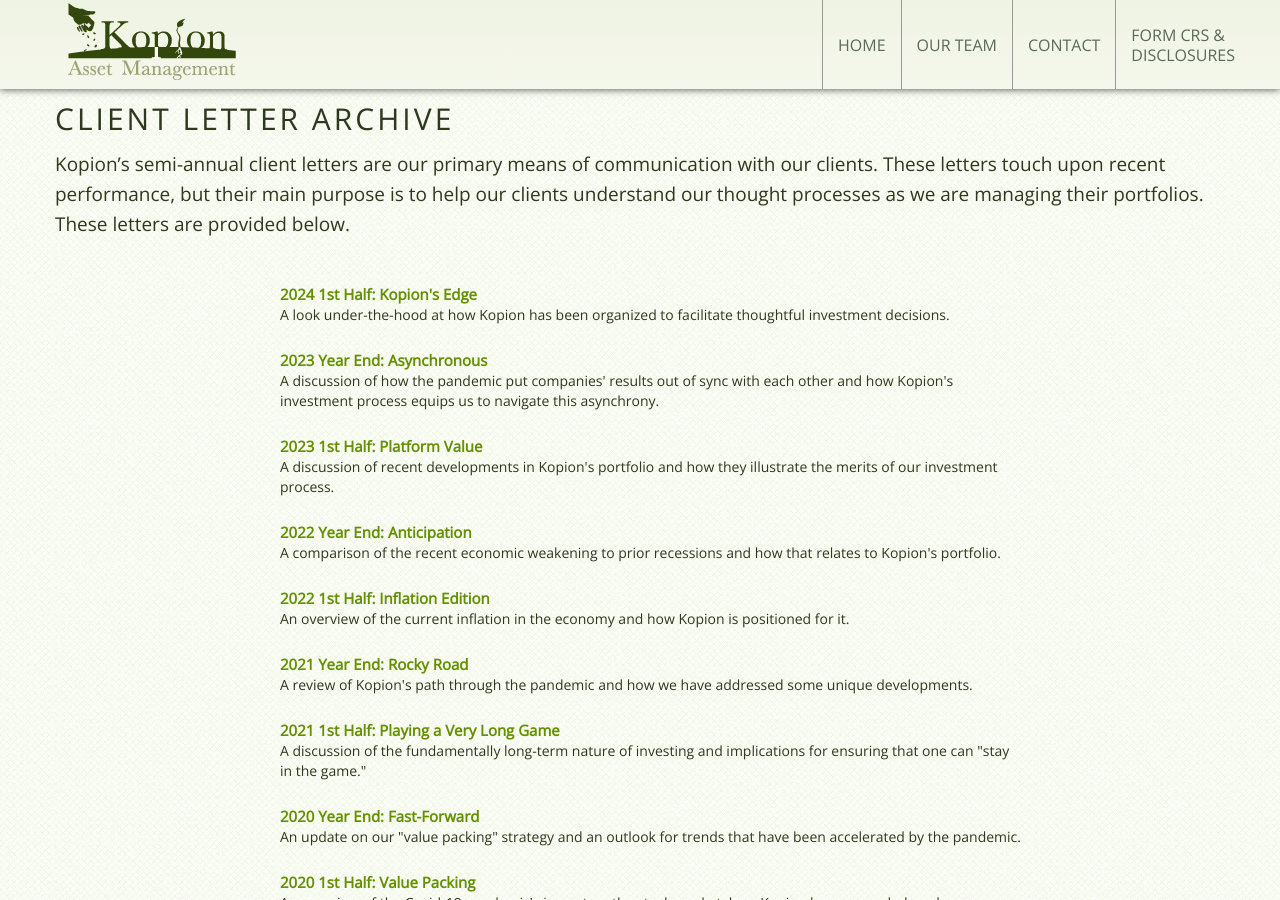
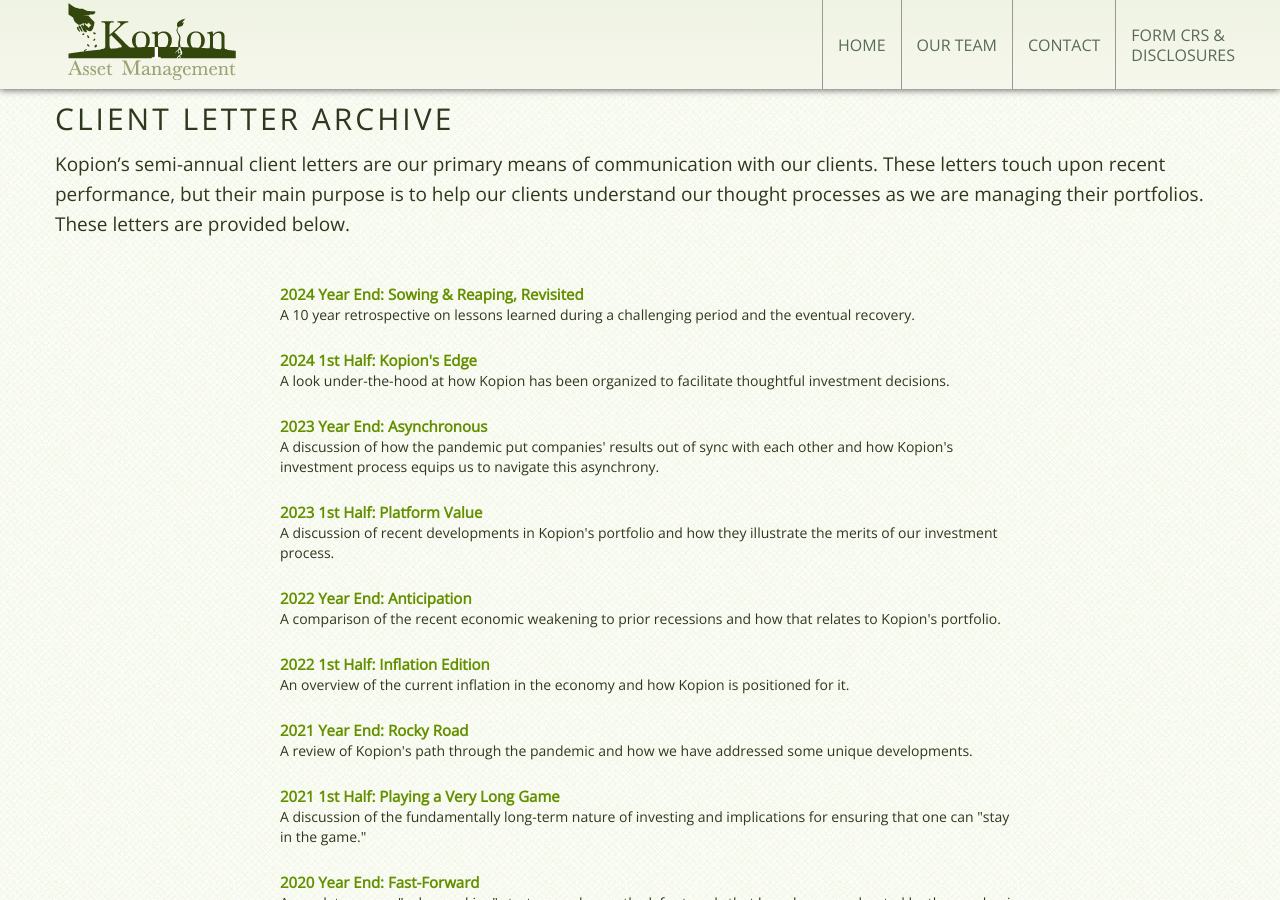
Before and after one commit to tlewismedia/kopion, a Jekyll site: the page built from letters.html, in a window 1280 px wide and 900 px high. Built offline with Jekyll 4.4.1, drawn with Linux system fonts in a browser that asks for light colours.

Commit message:
jan 2025 updates

```diff
--- a/_data/letters.yml
+++ b/_data/letters.yml
@@ -1,4 +1,8 @@
 ---
+-
+  caption: "A 10 year retrospective on lessons learned during a challenging period and the eventual recovery."
+  file: sowing_revisted.pdf
+  title: "2024 Year End: Sowing & Reaping, Revisited"
 -
   caption: "A look under-the-hood at how Kopion has been organized to facilitate thoughtful investment decisions."
   file: kopion-edge.pdf
--- a/performance.html
+++ b/performance.html
@@ -16,7 +16,7 @@ title: Performance
         <br>of Terry Ledbetter, <div style="display:inline-block"> Jr., CFA</div>
       </h1>
 
-      <div class="performSubHead" class="subHead">Growth of $100,000 from 2/3/04 to 12/31/23</div>
+      <div class="performSubHead" class="subHead">Growth of $100,000 from 2/3/04 to 12/31/24</div>
     </div>
   </div><!--end row -->
 
@@ -44,7 +44,7 @@ title: Performance
     <div class="span10 offset1">
       <h1 class="performHead">Historical Performance<br> of Kopion Asset Management, LLC </h1>
 
-      <div class="performSubHead" class="subHead">Growth of $100,000 from 8/23/09 to 12/31/23</div>
+      <div class="performSubHead" class="subHead">Growth of $100,000 from 8/23/09 to 12/31/24</div>
     </div>
   </div><!--end row -->
 
```
Also changed, not shown: images/graph_kopion.png, images/graph_terry.png, images/table_kopion.png, images/table_terry.png, 1 other file.
